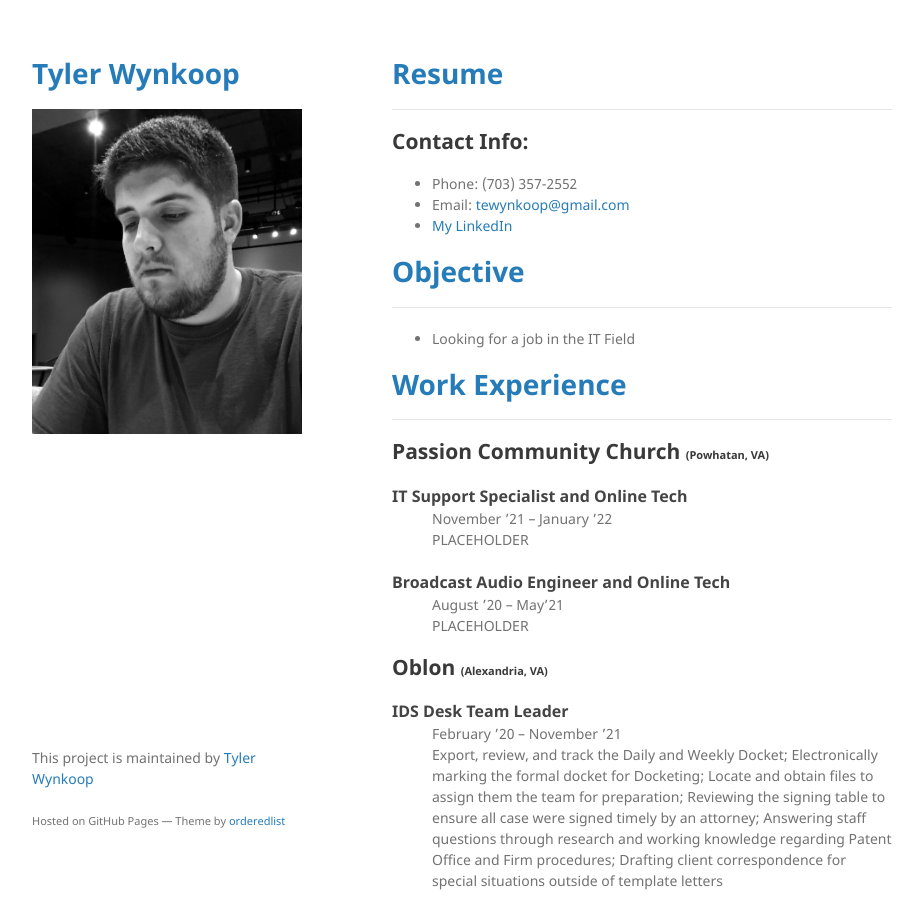
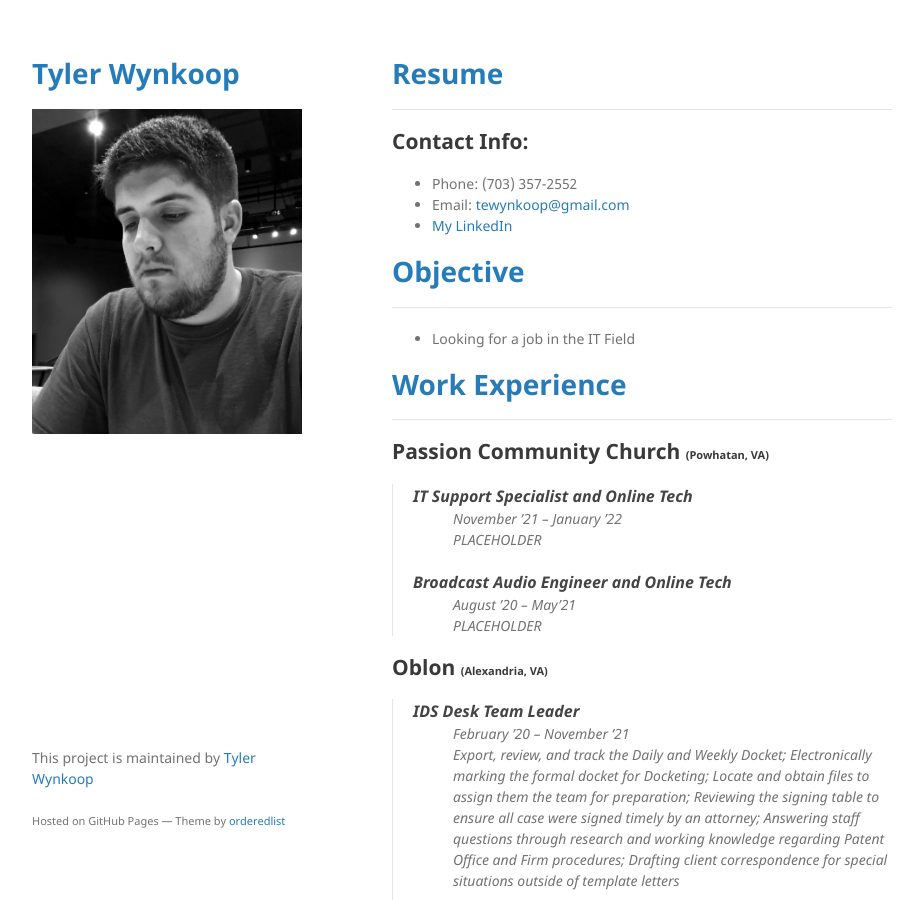
Before and after one commit to tewynkoop/TylerWynkoop, a Jekyll site: the page built from index.md, in a window 1280 px wide and 900 px high. Shown: the whole window, without its empty margins (178-1101 px from the left). Built offline with Jekyll 4.4.1, drawn with Linux system fonts in a browser that asks for light colours; a script that is not in the unit is left out; our own code applies the rules of GitHub Pages for plain Markdown files.

Commit message:
Update index.md

```diff
--- a/index.md
+++ b/index.md
@@ -20,45 +20,47 @@ layout: default
 
 ## Passion Community Church <small><small><small> (Powhatan, VA) </small></small></small>
 
-<dl>
-<dt style="font-size:16px"><b>IT Support Specialist and Online Tech</b></dt>
-<dd>November ’21 – January ’22</dd>
-<dd>PLACEHOLDER</dd>
-</dl>
-
-<dl>
-<dt style="font-size:16px"><b>Broadcast Audio Engineer and Online Tech</b></dt>
-<dd>August ’20 – May’21</dd>
-<dd>PLACEHOLDER</dd>
-</dl>
+> <dl>
+> <dt style="font-size:16px"><b>IT Support Specialist and Online Tech</b></dt>
+> <dd>November ’21 – January ’22</dd>
+> <dd>PLACEHOLDER</dd>
+> </dl>
+>
+> <dl>
+> <dt style="font-size:16px"><b>Broadcast Audio Engineer and Online Tech</b></dt>
+> <dd>August ’20 – May’21</dd>
+> <dd>PLACEHOLDER</dd>
+> </dl>
 
 ## Oblon <small><small><small> (Alexandria, VA) </small></small></small>
 
-<dl>
-<dt style="font-size:16px"><b>IDS Desk Team Leader</b></dt>
-<dd>February ’20 – November ’21</dd>
-<dd>Export, review, and track the Daily and Weekly Docket; Electronically marking the formal docket for Docketing; Locate and obtain files to assign them the team for preparation; Reviewing the signing table to ensure all case were signed timely by an attorney; Answering staff questions through research and working knowledge regarding Patent Office and Firm procedures; Drafting client correspondence for special situations outside of template letters</dd>
-</dl>
-
-<dl>
-<dt style="font-size:16px"><b>Formalities Specialist</b></dt>
-<dd>September ’18 – February ’20</dd>
-<dd>Reviewed and processes all associated formalities after filing of new applications to include Letters Patent. Prepared and e-filed Information Disclosure Statements to include determining whether fees or certification were required.</dd>
-</dl>
+> <dl>
+> <dt style="font-size:16px"><b>IDS Desk Team Leader</b></dt>
+> <dd>February ’20 – November ’21</dd>
+> <dd>Export, review, and track the Daily and Weekly Docket; Electronically marking the formal docket for Docketing; Locate and obtain files to assign them the team for preparation; Reviewing the signing table to ensure all case were signed timely by an attorney; Answering staff questions through research and working knowledge regarding Patent Office and Firm procedures; Drafting client correspondence for special situations outside of template letters</dd>
+> </dl>
+>
+> <dl>
+> <dt style="font-size:16px"><b>Formalities Specialist</b></dt>
+> <dd>September ’18 – February ’20</dd>
+> <dd>Reviewed and processes all associated formalities after filing of new applications to include Letters Patent. Prepared and e-filed Information Disclosure Statements to include determining whether fees or certification were required.</dd>
+> </dl>
 
 ## Target <small><small><small> (Fairfax, VA) </small></small></small>
-<dl>
-<dt style="font-size:16px"><b>Electronics Team Leader</b></dt>
-<dd>October ’17 – September ’18</dd>
-<dd>Schedule team members according to weekly workload, manage specialty teams and train them to have expert knowledge in the areas they work, track numbers for a variety of areas to find ways to improve using custom excel. Cross trained in multiple areas, was responsible for helping guests making informed decisions, provide backup as needed throughout the store, set planograms, back stock and pull items for guests</dd>
-</dl>
+
+> <dl>
+> <dt style="font-size:16px"><b>Electronics Team Leader</b></dt>
+> <dd>October ’17 – September ’18</dd>
+> <dd>Schedule team members according to weekly workload, manage specialty teams and train them to have expert knowledge in the areas they work, track numbers for a variety of areas to find ways to improve using custom excel. Cross trained in multiple areas, was responsible for helping guests making informed decisions, provide backup as needed throughout the store, set planograms, back stock and pull items for guests</dd>
+> </dl>
 
 ## Christ United Methodist Church <small><small><small> (Fairfax Station, VA) </small></small></small>
-<dl>
-<dt style="font-size:16px"><b>IT Support Specialist</b></dt>
-<dd>March ’16 – April ’16</dd>
-<dd>Provided IT support for a large church. Managed an active directory server to reset passwords and edit accounts, worked with outside entities to make sure they had the support they needed, did onsite trouble shooting for computers and printers across the campus, and set up new machines when they came in, helped to configure servers and storage arrays.</dd>
-</dl>
+
+> <dl>
+> <dt style="font-size:16px"><b>IT Support Specialist</b></dt>
+> <dd>March ’16 – April ’16</dd>
+> <dd>Provided IT support for a large church. Managed an active directory server to reset passwords and edit accounts, worked with outside entities to make sure they had the support they needed, did onsite trouble shooting for computers and printers across the campus, and set up new machines when they came in, helped to configure servers and storage arrays.</dd>
+> </dl>
 
 # <span style="color:#267CB9"> Awards/Certifications </span>
 -----
```
